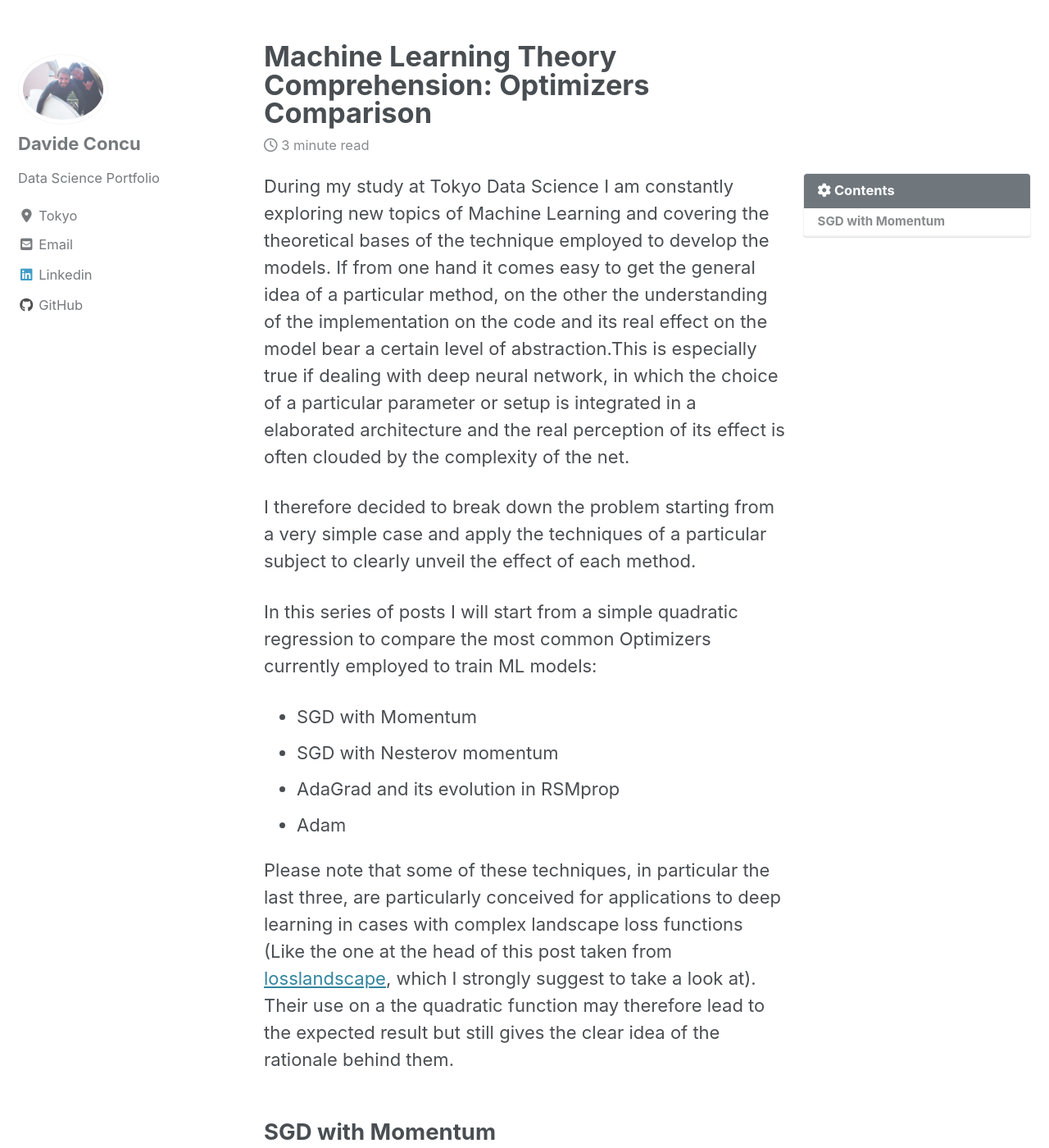
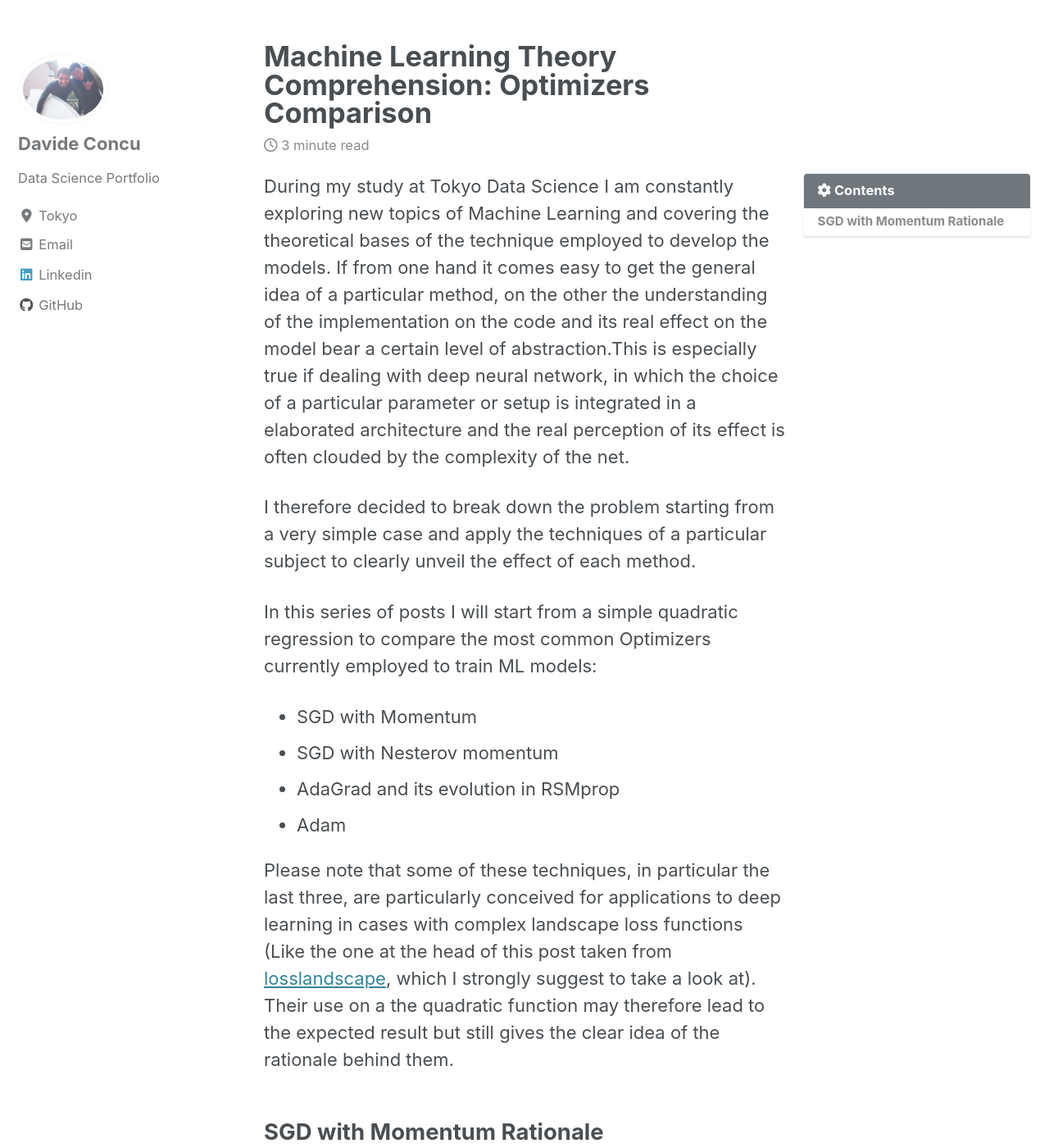
Before and after one commit to DavideDaz/EntuData, a Jekyll site: the page built from _posts/2020-01-28-OptimizersComparison.md, in a window 1280 px wide and 1400 px high, scrolled down 420 px. Shown: the whole window at 82% size. Built offline with Jekyll 4.4.1, drawn with Linux system fonts in a browser that asks for light colours; cached includes are drawn as plain includes; nearby versions of some CDN libraries; part of the change alters nothing that is shown.

Commit message:
Optimizer Post draft mathjax

```diff
--- a/_posts/2020-01-28-OptimizersComparison.md
+++ b/_posts/2020-01-28-OptimizersComparison.md
@@ -9,6 +9,17 @@ toc: true
 toc_label: "Contents"
 toc_icon: "cog"
 ---
+<script>
+MathJax = {
+  tex: {
+    inlineMath: [['$', '$'], ['\\(', '\\)']],
+    packages: ['base', 'newcommand', 'configMacros']
+  },
+  svg: {
+    fontCache: 'global'
+  }
+};
+</script>
 
 During my study at Tokyo Data Science I am constantly exploring new topics of Machine Learning and covering the theoretical bases of the technique employed to develop the models. If from one hand it comes easy to get the general idea of a particular method, on the other the understanding of the implementation on the code and its real effect on the model bear a certain level of abstraction.This is especially true if dealing with deep neural network, in which the choice of a particular parameter or setup is integrated in a elaborated architecture and the real perception of its effect is often clouded by the complexity of the net.
 
@@ -24,7 +35,7 @@ In this series of posts I will start from a simple quadratic regression to compa
 Please note that some of these techniques, in particular the last three, are particularly conceived for applications to deep learning in cases with complex landscape loss functions (Like the one at the head of this post taken from [losslandscape](https://losslandscape.com/), which I strongly suggest to take a look at). Their use on a the quadratic function may therefore lead to the expected result but still gives the clear idea of the rationale behind them.
 
 
-## SGD with Momentum
+## SGD with Momentum Rationale
 
 The learning rate is a crucial parameter that determines the dimension of step to upload the weights after each iteration during the gradient descent. The simple SGD employs a constant learning rate. This means that all the parameters are updated with the same step independently from the "shape" of the loss function. In this situation, this can result in a slow journey to the local minima as shown in the case of a quadratic loss function with a poorly conditioned Hessian matrix of Figure 1, considering a simple case of two weights. Note that the loss is represented with contour lines as a function of the two parameters.
 
```
